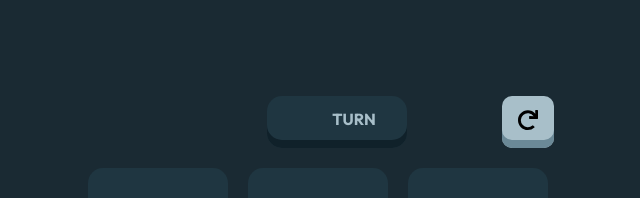
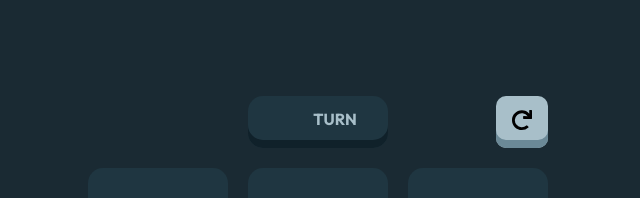
Before and after one commit to sergio-cravas/tic-tac-toe-game--nextjs, a Next.js app: page / in a window 1280 px wide. Shown: the top 198 px of the page, without its empty margins (322-962 px from the left). Built offline with nearby package versions, Linux system fonts and the light colour scheme.

Commit message:
fix: Fixed head styles

```diff
--- a/src/app/page.module.scss
+++ b/src/app/page.module.scss
@@ -8,16 +8,39 @@
   padding: 6rem;
   min-height: 100vh;
 
+
+}
+
+.container {
+  display: flex;
+  flex-direction: column;
+
+  align-items: center;
+  justify-content: center;
+
   gap: 20px;
 }
 
 .head {
-  width: calc(144px * 3 + 20px * 2); // TODO: Pending to be refactored.
+  width: 100%;
 
   display: flex;
   justify-content: space-between;
 
   gap: 20px;
+
+  &__logo, &__restart-button {
+    flex: 1;
+    display: flex;
+  }
+
+  &__logo {
+    justify-content: flex-start;
+  }
+
+  &__restart-button {
+    justify-content: flex-end;
+  }
 }
 
 .field {
--- a/src/app/page.tsx
+++ b/src/app/page.tsx
@@ -21,12 +21,17 @@ export default function Home() {
 
   return (
     <main className={styles.main}>
+      <div className={styles.container}>
         <div className={styles.head}>
+          <div className={styles['head__logo']}>
             <Logo />
+          </div>
 
           <TurnBadge currentPlayer={currentPlayer} />
 
+          <div className={styles['head__restart-button']}>
             <Button variant="icon-only" color="gray" label={<RestartIcon />} />
+          </div>
         </div>
 
         <div className={styles.field}>
@@ -56,6 +61,7 @@ export default function Home() {
 
           <ScoreBadge title="X (YOU)" points={11} backgroundColor={colors.lightYellow} />
         </div>
+      </div>
     </main>
   );
 }
```
Lines whose indentation alone changed are shown as unchanged.
